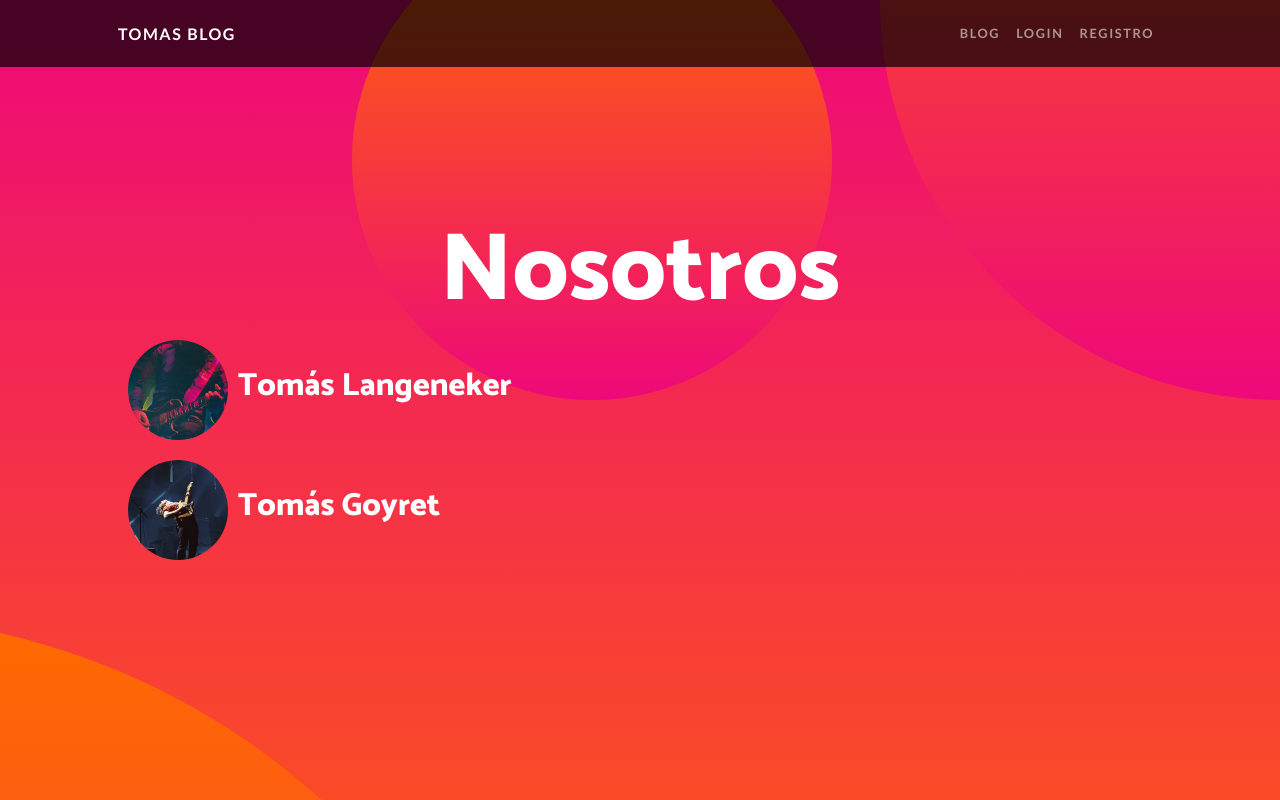
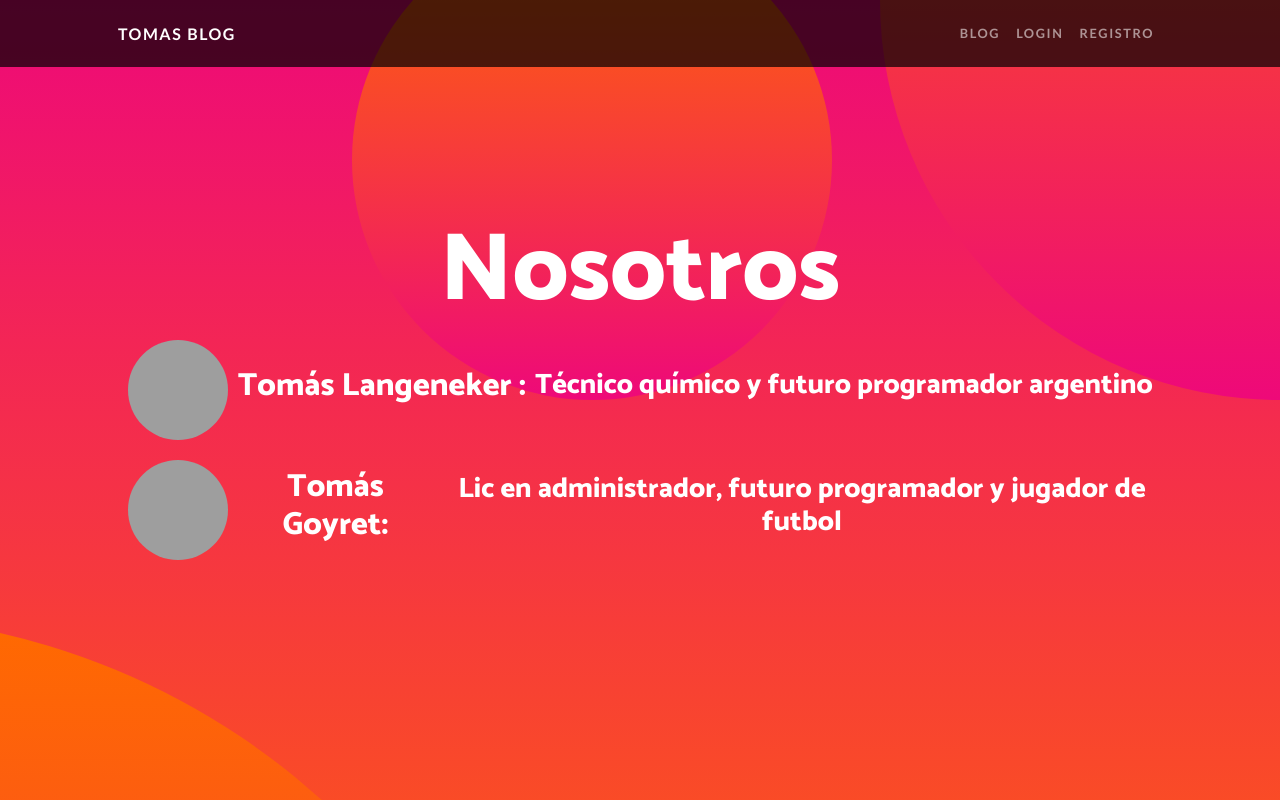
Before and after one commit to TomasLx/Blog-Coder, a Django app: page /blogcoder/nosotros/ in a window 1280 px wide. Shown: the top 800 px of the page. Run offline with Django 4.2, Linux system fonts and the light colour scheme; some libraries are stand-ins or nearby versions; grey boxes are pictures that could not be loaded.

Commit message:
finished

```diff
--- a/blog/blogcoder/template/blogcoder/sobrenosotros.html
+++ b/blog/blogcoder/template/blogcoder/sobrenosotros.html
@@ -5,13 +5,21 @@
 {% block contenido %}
 <h1 style="margin-top: 0px;" class="masthead-heading mb-0">Nosotros</h1>
 <div style="display: flex; align-items: center;">
-    <img style="border-radius: 500px; width: 100px; height: 100px; margin: 10px;" src="../../static/blogcoder/assets/img/03.jpg">
-    <h2> Tomás Langeneker    </h2>
+    <img style="border-radius: 500px; width: 100px; height: 100px; margin: 10px;"
+        src="https://avatars.githubusercontent.com/u/105681331?s=400&u=b677b9d0a91ed677352b90a20693136f35c2ec3e&v=4">
+    <h2> Tomás Langeneker : </h2>
+    &nbsp &nbsp
+    <div>
+        <h3>Técnico químico y futuro programador argentino</h3>
+    </div>
 </div>
 
 <div style="display: flex; align-items: center;">
-    <img style="border-radius: 500px; width: 100px; height: 100px; margin: 10px;" src="../../static/blogcoder/assets/img/02.jpg">
-    <h2> Tomás Goyret</h2>
+    <img style="border-radius: 500px; width: 100px; height: 100px; margin: 10px;"
+        src="https://avatars.githubusercontent.com/u/82419235?v=4">
+    <h2> Tomás Goyret:</h2>
+    &nbsp &nbsp
+    <h3>Lic en administrador, futuro programador y jugador de futbol </h3>
 </div>
 
 {% endblock %}
```
Also changed, not shown: blog/blogcoder/static/blogcoder/assets/img/03.jpg (deleted), blog/db.sqlite3.
